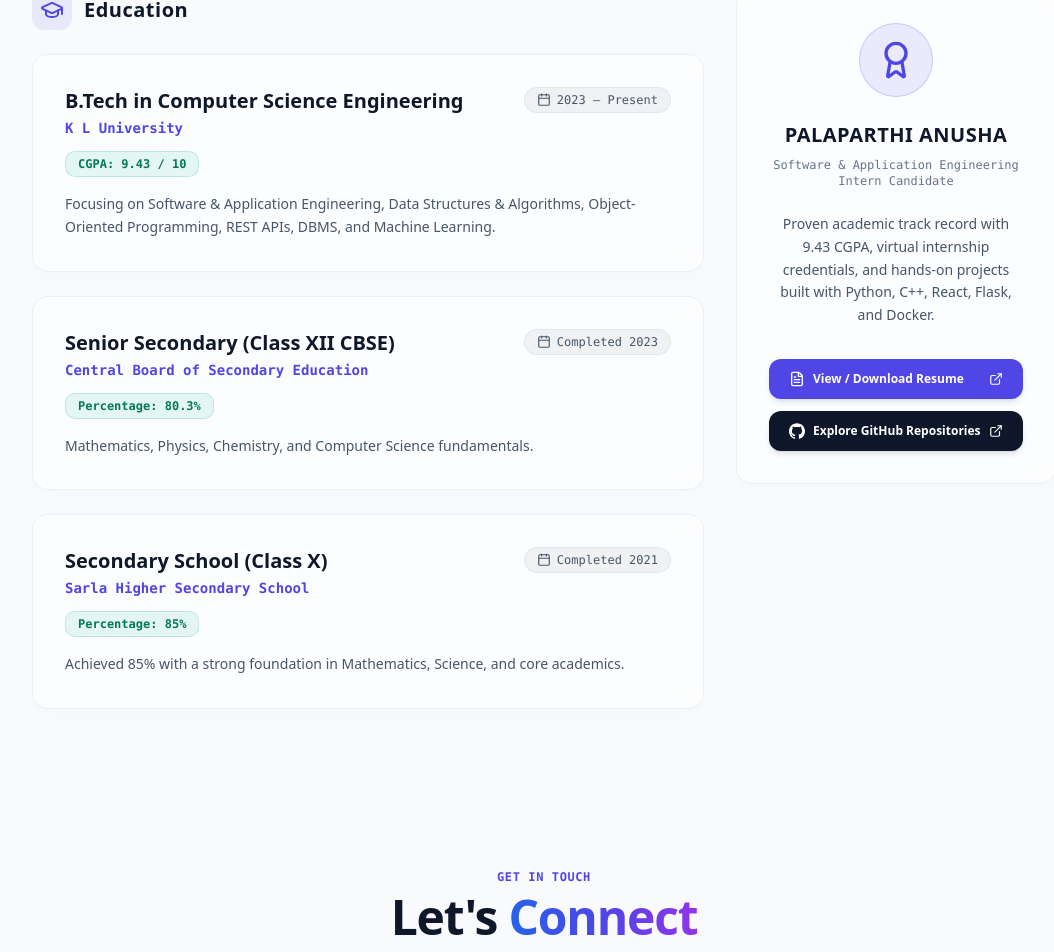
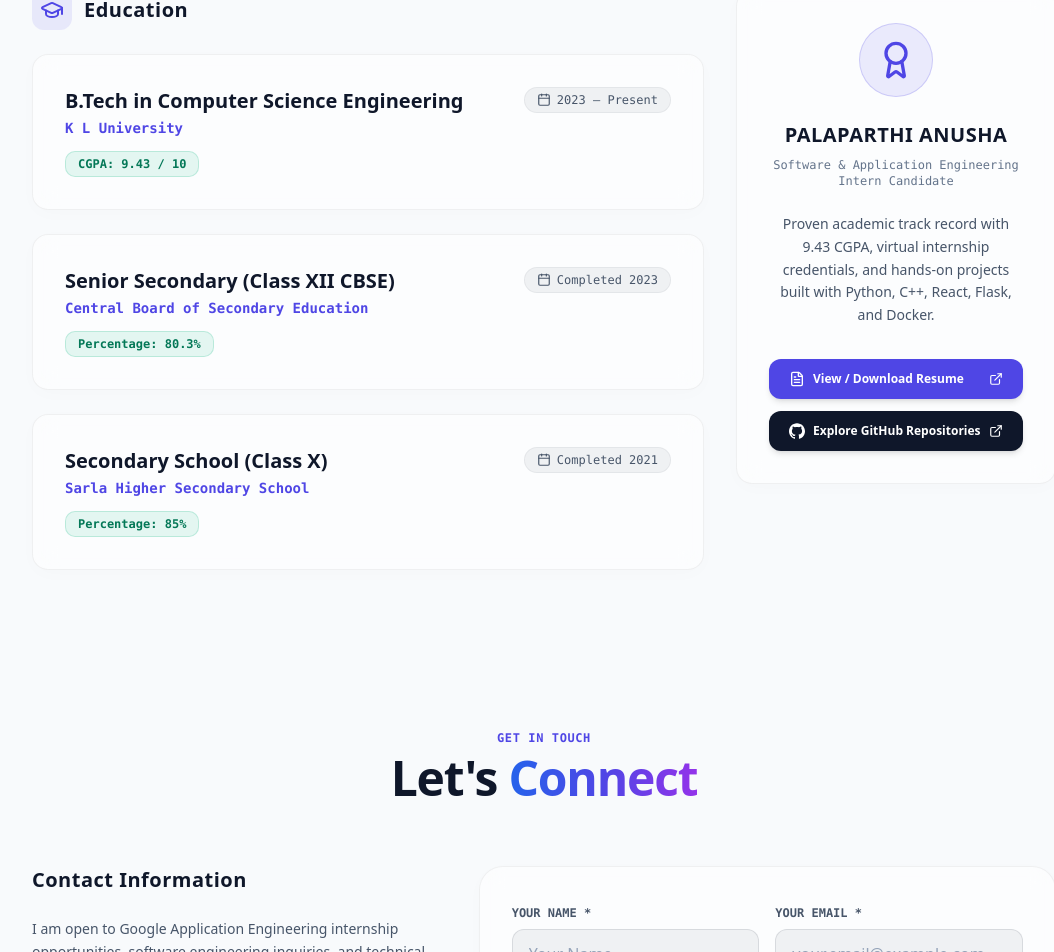
Before and after one commit to Anusha-2005/Portfolio, a Next.js app: page / in a window 1280 px wide. Shown: the part 8680-9632 px from the top of the page, without its empty margins (96-1150 px from the left). Built offline with nearby package versions, Linux system fonts and the light colour scheme.

Commit message:
Remove descriptions from education items in Resume

```diff
--- a/src/components/Resume.tsx
+++ b/src/components/Resume.tsx
@@ -11,21 +11,18 @@ export default function Resume() {
       institution: "K L University",
       duration: "2023 – Present",
       grade: "CGPA: 9.43 / 10",
-      details: "Focusing on Software & Application Engineering, Data Structures & Algorithms, Object-Oriented Programming, REST APIs, DBMS, and Machine Learning.",
     },
     {
       degree: "Senior Secondary (Class XII CBSE)",
       institution: "Central Board of Secondary Education",
       duration: "Completed 2023",
       grade: "Percentage: 80.3%",
-      details: "Mathematics, Physics, Chemistry, and Computer Science fundamentals.",
     },
     {
       degree: "Secondary School (Class X)",
       institution: "Sarla Higher Secondary School",
       duration: "Completed 2021",
       grade: "Percentage: 85%",
-      details: "Achieved 85% with a strong foundation in Mathematics, Science, and core academics.",
     },
   ];
 
@@ -94,10 +91,6 @@ export default function Resume() {
                 <div className="inline-block px-3 py-1 rounded-md bg-emerald-500/10 border border-emerald-500/20 text-emerald-700 text-xs font-mono font-bold">
                   {edu.grade}
                 </div>
-
-                <p className="text-sm text-slate-600 leading-relaxed pt-1">
-                  {edu.details}
-                </p>
               </motion.div>
             ))}
           </div>
```
